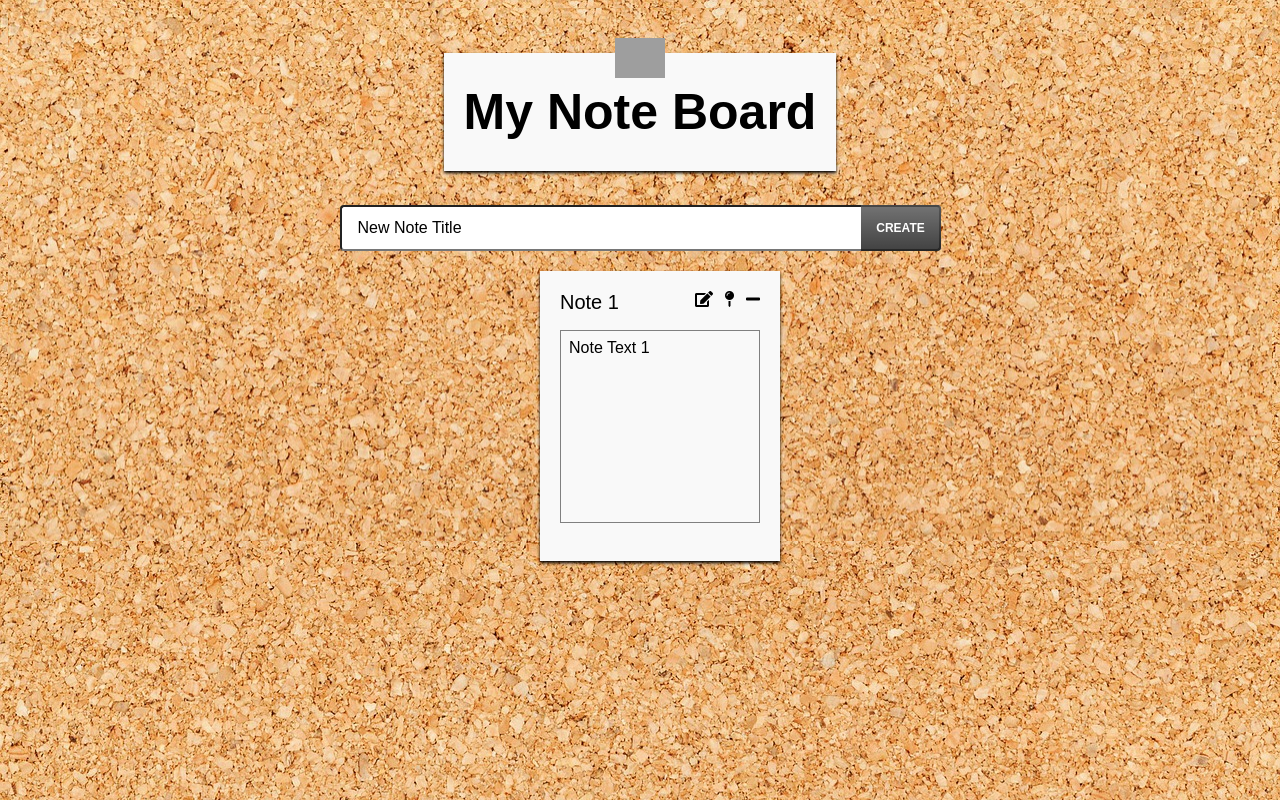
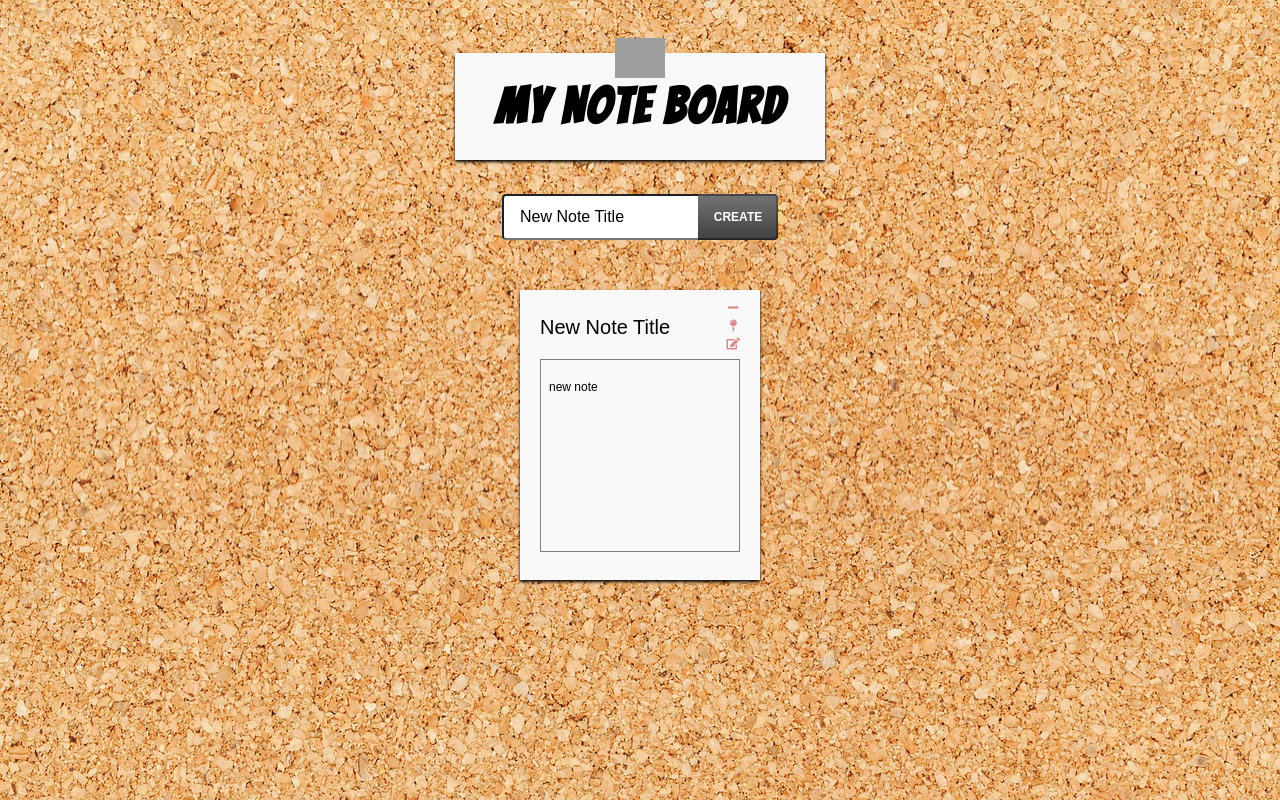
Before and after one commit to dartmouth-cs52-19S/lab3-xrzhuang, a React app: page / in a window 1280 px wide. Both pictures are taken after a click on the button "CREATE". Built offline with nearby package versions, Linux system fonts and the light colour scheme; grey boxes are pictures that could not be loaded; a web font is replaced by a local one.

Commit message:
front end

```diff
--- a/package.json
+++ b/package.json
@@ -45,6 +45,7 @@
     "immutable": "^4.0.0-rc.12",
     "jquery": "^3.4.0",
     "lodash.debounce": "^4.0.8",
+    "marked": "^0.6.2",
     "react": "^16.8.6",
     "react-dom": "^16.8.6",
     "react-draggable": "^3.3.0",
--- a/src/components/create_note.js
+++ b/src/components/create_note.js
@@ -12,6 +12,9 @@ class InputBar extends Component {
 
   onSubmit() {
     this.props.addTitle(this.state.title);
+    this.setState({
+      title: 'New Note Title',
+    });
   }
 
   onInputChange(event) {
@@ -21,7 +24,7 @@ class InputBar extends Component {
   render() {
     return (
       <div id="create-note">
-        <input id="input-bar" size="50" max="50" onChange={this.onInputChange} value={this.state.title} />
+        <input id="input-bar" size="15" maxLength="15" onChange={this.onInputChange} value={this.state.title} />
         <button id="submit-btn" type="submit" onClick={this.onSubmit}> Create </button>
       </div>
     );
--- a/src/components/note.js
+++ b/src/components/note.js
@@ -1,23 +1,79 @@
+/* eslint-disable react/no-danger */
 /* eslint-disable jsx-a11y/no-static-element-interactions */
 import React, { Component } from 'react';
 import Draggable from 'react-draggable';
+import marked from 'marked';
 
 class Note extends Component {
   constructor(props) {
     super(props);
     this.state = {
-      title: 'Note 1',
-      text: 'Note Text 1',
-      x: 20,
-      y: 20,
-      // id: this.props.id,
-      // editMode: false,
+      title: this.props.title,
+      text: this.props.text,
+      x: this.props.x,
+      y: this.props.y,
+      id: this.props.id,
+      editMode: false,
     };
     this.onDrag = this.onDrag.bind(this);
+    this.onMin = this.onMin.bind(this);
+    this.onEdit = this.onEdit.bind(this);
+    this.onTitle = this.onTitle.bind(this);
+    this.onContent = this.onContent.bind(this);
+  }
+
+  onTitle(event) {
+    this.setState({ title: event.target.value });
+  }
+
+  onContent(event) {
+    this.setState({ text: event.target.value });
   }
 
   onDrag(e, data) {
     this.setState({ x: data.x, y: data.y });
+  }
+
+  onMin(event) {
+    this.props.onDelete(this.state.id);
+  }
+
+  onEdit(event) {
+    this.setState(prevState => ({
+      editMode: !prevState.editMode,
+    }));
+  }
+
+  renderNote() {
+    if (this.state.editMode) {
+      return (
+        <div className="note">
+          <div className="note-header">
+            <div className="note-icons">
+              <i className="note-edit fa fa-save" onClick={this.onEdit} />
+              <i className="note-mover fa fa-map-pin" />
+              <i className="note-trash fa fa-minus" onClick={this.onMin} />
+            </div>
+            <input className="note-title-edit" placeholder="Edit Title" onChange={this.onTitle} maxLength="15" value={this.state.title} />
+          </div>
+          <textarea className="note-content-edit" placeholder="Edit Content" onChange={this.onContent} maxLength="300" value={this.state.text} />
+        </div>
+      );
+    } else {
+      return (
+        <div className="note">
+          <div className="note-header">
+            <div className="note-icons">
+              <i className="note-edit fa fa-edit" onClick={this.onEdit} />
+              <i className="note-mover fa fa-map-pin" />
+              <i className="note-trash fa fa-minus" onClick={this.onMin} />
+            </div>
+            <p className="note-title">{this.state.title}</p>
+          </div>
+          <div className="note-content" dangerouslySetInnerHTML={{ __html: marked(this.state.text || '') }} />
+        </div>
+      );
+    }
   }
 
   render() {
@@ -31,17 +87,7 @@ class Note extends Component {
         onDrag={this.onDrag}
         onStop={this.onStopDrag}
       >
-        <div className="note">
-          <div className="note-header">
-            <p className="note-title">{this.state.title}</p>
-            <div className="note-icons">
-              <i className="note-edit fa fa-edit" />
-              <i className="note-mover fa fa-map-pin" />
-              <i className="note-trash fa fa-minus" />
-            </div>
-          </div>
-          <p className="note-content">{this.state.text}</p>
-        </div>
+        {this.renderNote()}
       </Draggable>
     );
   }
--- a/src/index.html
+++ b/src/index.html
@@ -3,8 +3,7 @@
   <head>
     <title>starter pack</title>
     <meta name="viewport" content="width=device-width, initial-scale=1.0">
-    <link href="https://fonts.googleapis.com/css?family=Roboto" rel="stylesheet">
-    <link href="https://fonts.googleapis.com/css?family=Satisfy|Schoolbell" rel="stylesheet">
+    <link href="https://fonts.googleapis.com/css?family=Bangers" rel="stylesheet">
     <link rel="stylesheet" href="https://use.fontawesome.com/releases/v5.8.1/css/all.css" integrity="sha384-50oBUHEmvpQ+1lW4y57PTFmhCaXp0ML5d60M1M7uH2+nqUivzIebhndOJK28anvf" crossorigin="anonymous">
   </head>
   <body>
--- a/src/index.js
+++ b/src/index.js
@@ -29,9 +29,9 @@ class App extends Component {
     const note = {
       title: str,
       text: 'new note',
-      x: 300,
-      y: 300,
-      zIndex: 0,
+      x: this.state.id * 3,
+      y: 50,
+      zIndex: (this.state.id),
     };
     this.setState(prevState => ({
       notes: prevState.notes.set(prevState.id + 1, note),
@@ -43,10 +43,14 @@ class App extends Component {
     return (
       <div id="Title-Create">
         <img id="Title-Pin" src={require('./img/pin.png')} height="40px" width="50px" alt="pin" />
-        <h1> My Note Board</h1>
+        <h1 id="Title-Card">My Note Board</h1>
         <InputBar addTitle={this.onAdd} />
         <div id="note-section">
-          <Note />
+          {this.state.notes.entrySeq().map(([id, note]) => {
+            return (
+              <Note key={id} id={id} title={note.title} text={note.text} x={note.x} y={note.y} onDelete={this.onDelete} />
+            );
+          })}
         </div>
       </div>
     );
--- a/src/style.scss
+++ b/src/style.scss
@@ -25,11 +25,13 @@ body, html {
   z-index: 1000;
 }
 
-h1 {
+#Title-Card {
   color: black;
   font-size: 50px;
+  font-family: 'Bangers', cursive;
+  letter-spacing: 2px;
   background: $paper-color;
-  padding: 30px 20px;
+  padding: 27px 40px;
   box-shadow: 0 2px 3px black;
   margin-top: -25px;
   z-index: 0;
@@ -78,34 +80,66 @@ text-transform: capitalize;
   background-color: $paper-color;
 }
 
+#note-section {
+  display: flex;
+  flex-direction: row;
+  flex-wrap: wrap;
+}
+
 .note {
   width: 200px;
   height: 250px;
-  padding: 20px;
+  padding: 26px 20px 14px 20px;
   box-shadow: 0 2px 3px black;
   background-color: $paper-color;
 }
 
 .note-header {
-  display: flex;
-  justify-content: space-between;
+  position: relative;
 }
 
-.note-title {
-  font-size: 20px;
-  margin: 0;
+.note-icons {
+  display: flex;
+  flex-direction: column-reverse;
+  position: absolute;
+  right: 0;
+  top: -14px;
+  align-items: center;
+  justify-content: center;
 }
 
-.note-content {
+.note-icons .fa {
+  margin-bottom: 6px;
+  color: rgb(185, 30, 30);
+  font-size: 12px;
+  opacity: 0.5;
+}
+
+.note-icons .fa:hover {
+  cursor: pointer;
+  opacity: 1;
+}
+
+.note-title, .note-title-edit {
+  font-size: 20px;
+  margin-top: 0;
+}
+
+.note-title-edit {
   border: 1px solid gray;
+  margin-top: -10px;
+  padding: 8px;
+  width: 78%;
+}
+
+.note-content, .note-content-edit {
+  border: 1px solid gray;
+  font-size: 12px;
   height: 70%;
   padding: 8px;
 }
 
-i {
-  padding-left: 12px;
+.note-content-edit {
+  margin-top: 14px;
+  width: 91%;
 }
-
-.note-mover {
-  cursor: pointer;
-}
```
Also changed, not shown: 1 other file.
